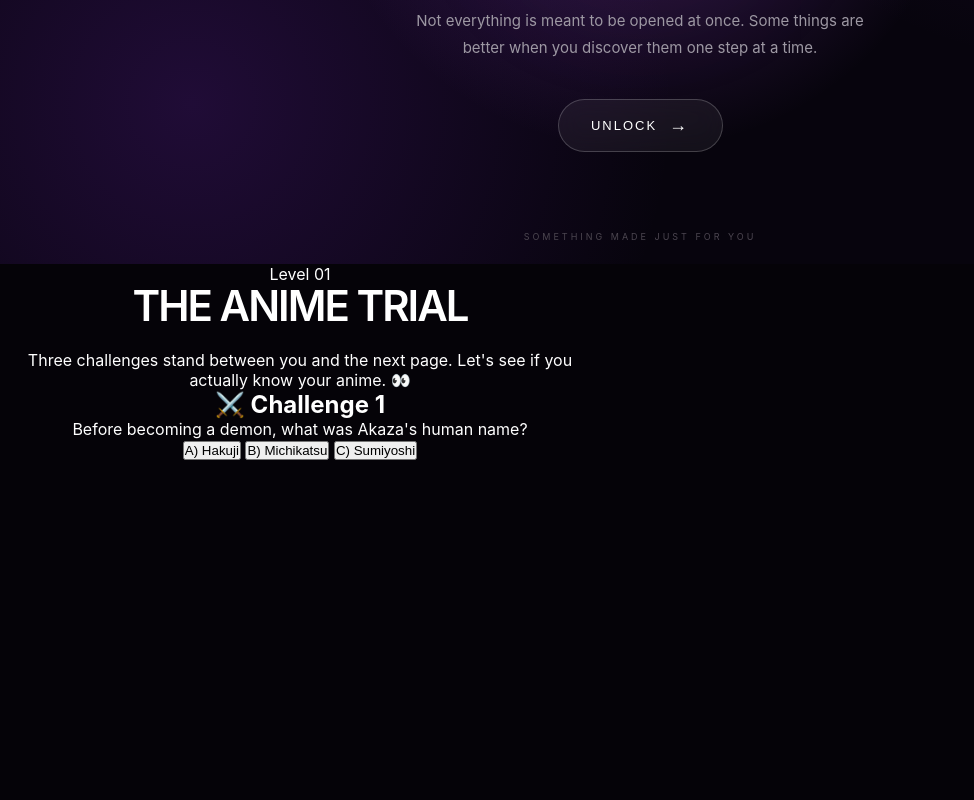
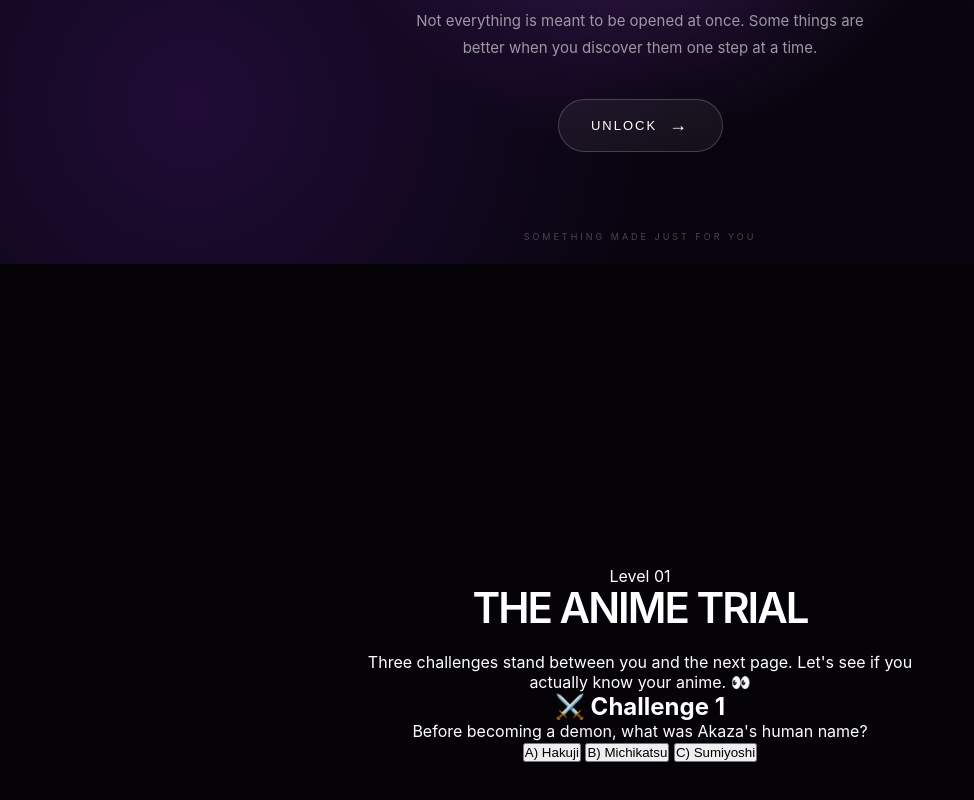
Before and after one commit to wdc4rbgmg7-cpu/AZKA-BIRTHDAY-, a plain HTML site: page index.html in a window 1280 px wide. Shown: the part 536-1336 px from the top of the page, without its empty margins (0-974 px from the left). Before the commit the page ends 996 px from the top, so only its background shows below. Drawn offline with Linux system fonts and the light colour scheme.

Commit message:
Update index.html

```diff
--- a/index.html
+++ b/index.html
@@ -443,7 +443,7 @@ function unlock() {
 
 <!-- PAGE 2: ANIME TRIAL -->
 
-<section class="page">
+<section class="page" style="min-height:100vh; width:100%; display:flex; align-items:center; justify-content:center; box-sizing:border-box;">
     <div class="content">
 
         <div class="small">Level 01</div>
```
